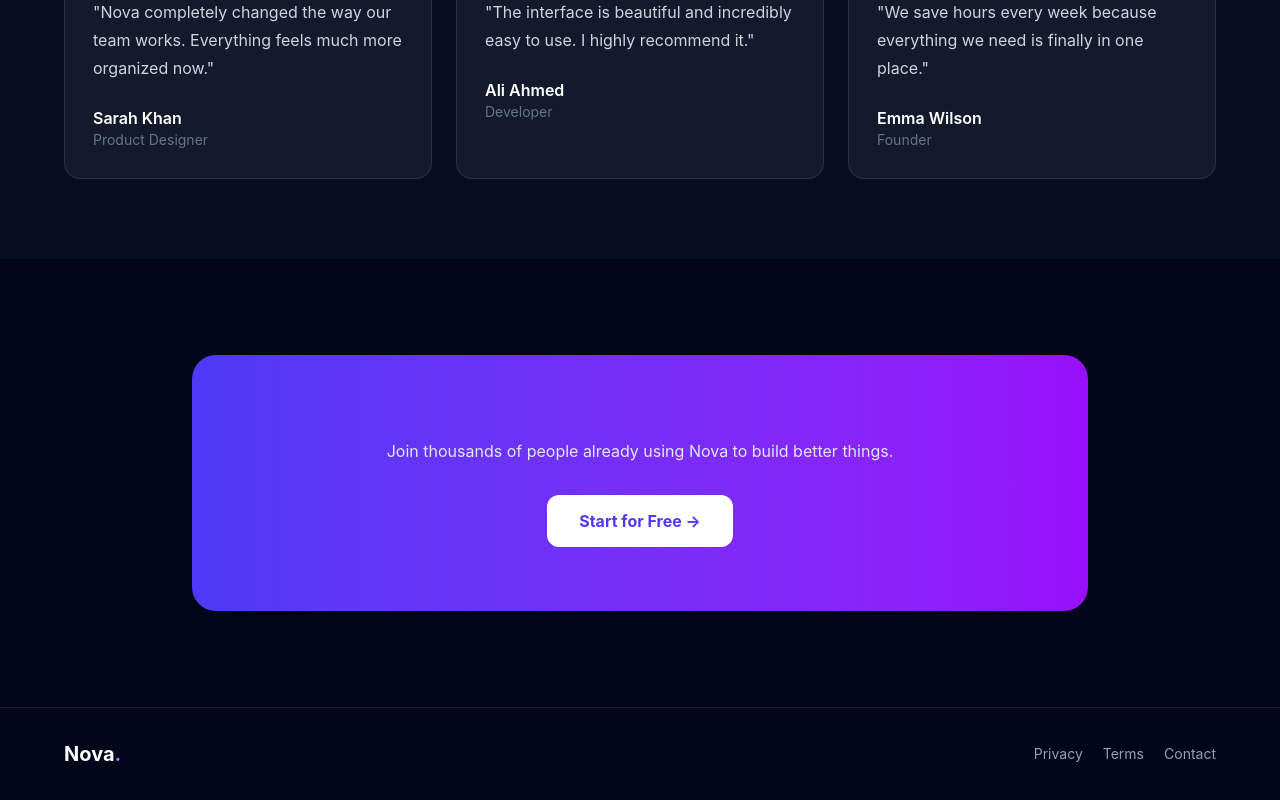
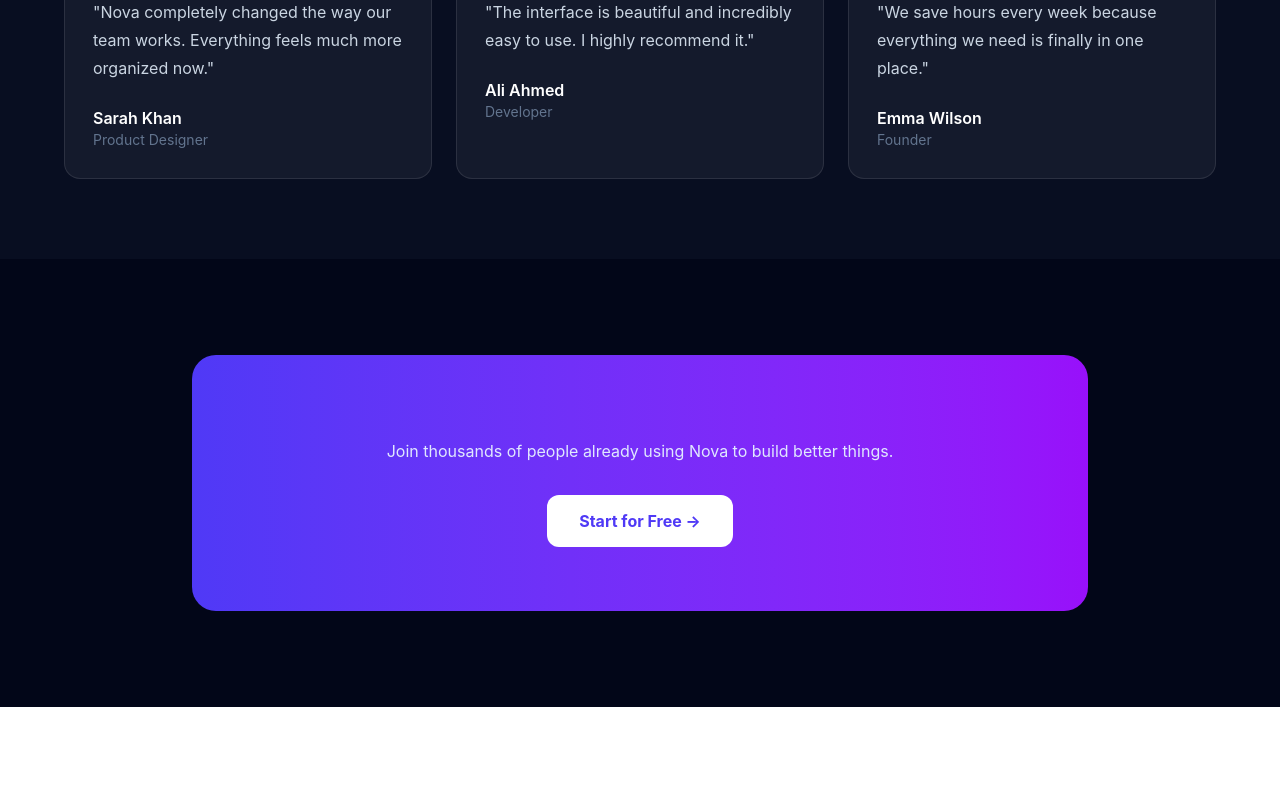
Before and after one commit to Laiba-Imman/Landing-Page, a React (Vite) app: page / in a window 1280 px wide. Shown: the part 2564-3364 px from the top of the page. After the commit the page ends 3271 px from the top, so only its background shows below. Built offline with nearby package versions, Linux system fonts and the light colour scheme.

Commit message:
Foooter section deleted

```diff
--- a/src/App.jsx
+++ b/src/App.jsx
@@ -264,26 +264,7 @@ export default function App() {
       </section>
 
       {/* Footer */}
-      <footer className="border-t border-white/10 px-6 md:px-16 py-8">
-        <div className="max-w-6xl mx-auto flex flex-col md:flex-row justify-between items-center gap-4">
-          <h2 className="text-xl font-bold">
-            Nova<span className="text-indigo-400">.</span>
-          </h2>
 
-
-          <div className="flex gap-5 text-slate-400 text-sm">
-            <a href="#" className="hover:text-white">
-              Privacy
-            </a>
-            <a href="#" className="hover:text-white">
-              Terms
-            </a>
-            <a href="#" className="hover:text-white">
-              Contact
-            </a>
-          </div>
-        </div>
-      </footer>
     </div>
   );
 }
```
